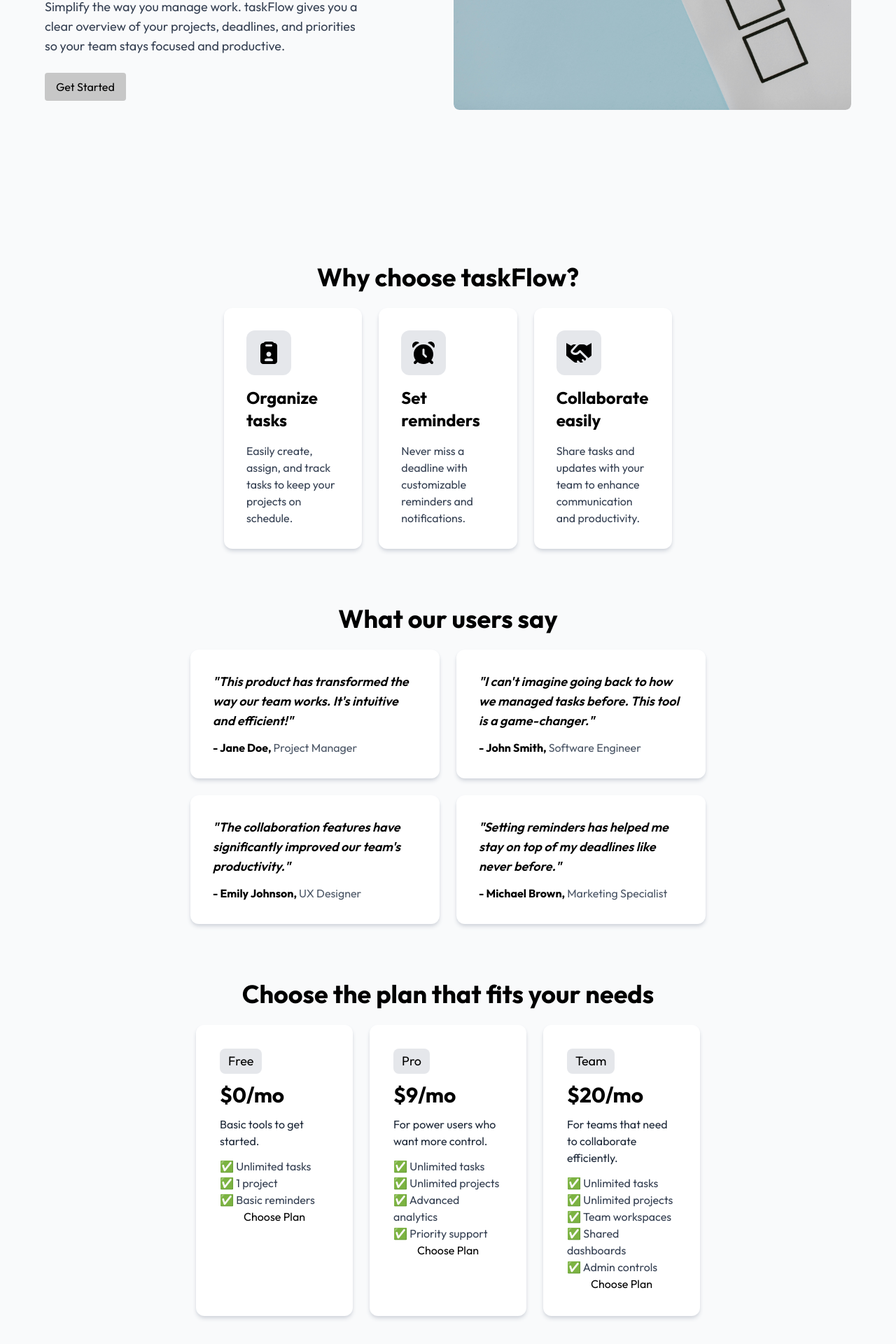
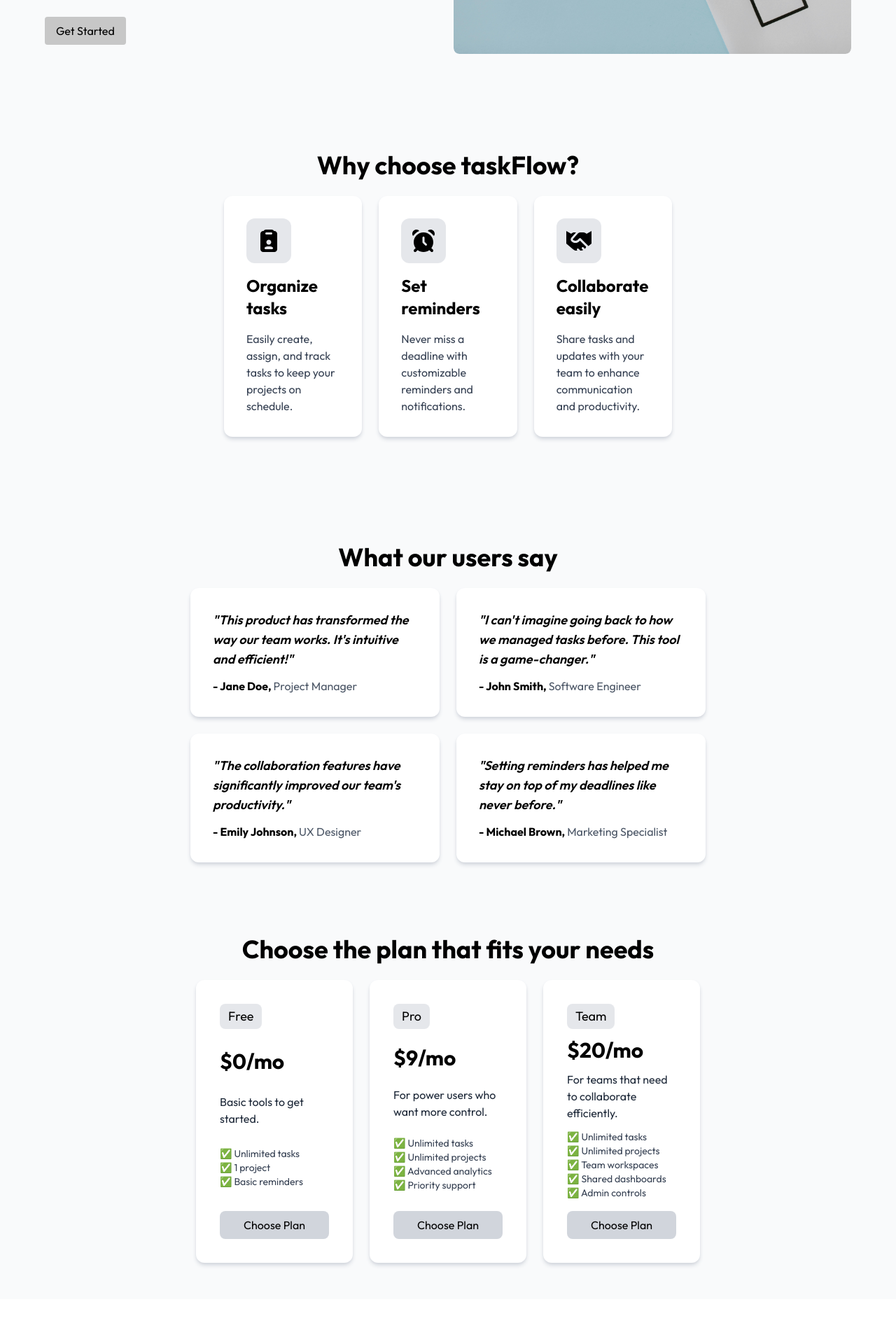
Before and after one commit to ebube92/taskFlow-webpage, a React (Vite) app: page / in a window 1280 px wide. Shown: the part 464-2384 px from the top of the page at 70% size. After the commit the page ends 2320 px from the top, so only its background shows below. Built offline with nearby package versions, Linux system fonts and the light colour scheme; a web font is replaced by a local one.

Commit message:
minor adjustments to component heights

```diff
--- a/src/components/features.jsx
+++ b/src/components/features.jsx
@@ -27,7 +27,7 @@
 export default function Features() {
   return (
     <div className="w-full bg-gray-50">
-      <section className="min-h-[50vh] px-4 lg:px-16 w-full lg:w-[70%] mx-auto py-10 font-outfit flex flex-col items-center">
+      <section className="min-h-[70vh] px-4 lg:px-16 w-full lg:w-[70%] mx-auto py-10 font-outfit flex flex-col items-center">
         <h2 className="text-4xl font-bold text-center">Why choose taskFlow?</h2>
         <div className="flex flex-col md:flex-row gap-6 justify-between items-stretch mt-6 px-4 md:px-16">
           {features.map((item) => (
--- a/src/components/header.jsx
+++ b/src/components/header.jsx
@@ -2,7 +2,7 @@
 
 export default function Header() {
   return (
-    <div className="bg-gray-50 min-h-[80vh] lg:min-h-screen flex flex-col lg:flex-row">
+    <div className="bg-gray-50 min-h-[80vh] flex flex-col lg:flex-row">
       <div className="fixed top-0 left-0 w-full h-16 bg-white border-b border-gray-200 flex items-center px-4 border-1 ">
         <p className="font-logo text-2xl">taskFlow</p>
       </div>
--- a/src/components/pricing.jsx
+++ b/src/components/pricing.jsx
@@ -25,7 +25,7 @@
 export default function Pricing() {
   return (
     <div className="w-full bg-gray-50">
-      <section className="min-h-[60vh] px-6 lg:px-16 w-full lg:w-[70%] mx-auto py-10 font-outfit flex flex-col items-center">
+      <section className="min-h-[70vh] px-6 lg:px-16 w-full lg:w-[70%] mx-auto py-10 font-outfit flex flex-col items-center">
         <h2 className="text-4xl font-bold text-center">
           Choose the plan that fits your needs
         </h2>
--- a/src/components/pricingCard.jsx
+++ b/src/components/pricingCard.jsx
@@ -6,16 +6,16 @@
   highlight,
 }) {
     return (
-        <div className="bg-white flex flex-col font-outfit p-8 rounded-xl shadow-md hover:shadow-lg transition-all duration-300 shadow-gray-300 flex-1 border-2 border-transparent hover:border-blue-500 {highlight ? highlight : ''}">
+        <div className="bg-white flex flex-col justify-between font-outfit p-8 rounded-xl shadow-md hover:shadow-lg transition-all duration-300 shadow-gray-300 flex-1 border-2 border-transparent hover:border-blue-500 {highlight ? highlight : ''}">
             <h3 className="text-lg bg-gray-200 py-1 px-3 rounded-lg w-max">{planName}</h3>
             <p className="text-3xl font-bold my-3">{price}</p>
             <p className="text-gray-800 mb-3">{description}</p>
-            <ul>
+            <ul classname="mb-6 space-y-2 flex-1">
                 {features.map((feature) => (
-                    <li key={feature} className="text-gray-700 text-md">✅ {feature}</li>
+                    <li key={feature} className="text-gray-700 text-sm">✅ {feature}</li>
                 ))}
             </ul>
-            <button>Choose Plan</button>
+            <button className="w-full py-2 bg-gray-300 rounded-lg mt-4 cursor-pointer hover:bg-gray-400">Choose Plan</button>
         </div>
     )
 }
--- a/src/components/testimonials.jsx
+++ b/src/components/testimonials.jsx
@@ -26,7 +26,7 @@
 export default function Testimonials() {
     return (
         <div className="w-full bg-gray-50">
-            <section className="min-h-[50vh] px-6 lg:px-16 w-full lg:w-[70%] mx-auto py-10 font-outfit flex flex-col items-center">
+            <section className="min-h-[70vh] px-6 lg:px-16 w-full lg:w-[70%] mx-auto py-10 font-outfit flex flex-col items-center">
                 <h2 className="text-4xl font-bold text-center">What our users say</h2>
                 <div className="grid grid-cols-1 md:grid-cols-2 gap-6 justify-between items-stretch mt-6 px-4 w-full">
                     {testimonials.map((item, index) => (
```
